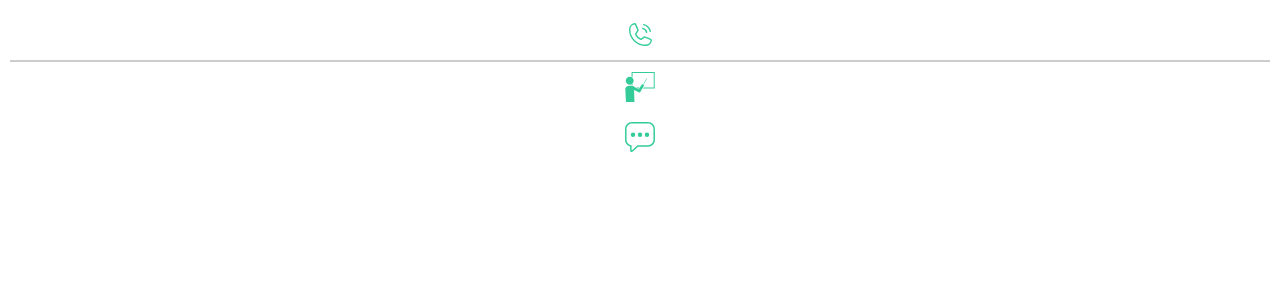
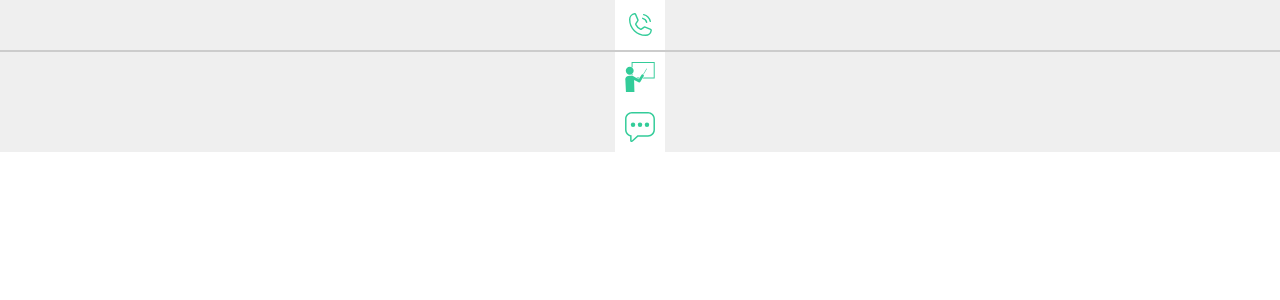
Before and after one commit to Hiroto2002/STECH_TEAM5, a Next.js app in the folder frontend/: page /videocall in a window 1280 px wide. Shown: the top 300 px of the page. Built offline with nearby package versions, Linux system fonts and the light colour scheme.

Commit message:
feat:build error

```diff
--- a/frontend/src/app/chat/page.tsx
+++ b/frontend/src/app/chat/page.tsx
@@ -1,7 +1,7 @@
 'use client'
 
+import React, { useEffect, useRef, useState } from 'react'
 import { SideBar } from '@/components/SideBar'
-import React, { useEffect, useRef, useState } from 'react'
 
 const Chat = () => {
   const socketRef = useRef<WebSocket>()
@@ -58,7 +58,7 @@ const Chat = () => {
   }, [])
 
   return (
-    <div style={{display:"flex"}}>
+    <div style={{ display: 'flex' }}>
       <SideBar />
       <h1>WebSocket is connected : {`${isConnected}`}</h1>
       <input type="text" name="socketData" ref={inputRef} />
--- a/frontend/src/app/page.tsx
+++ b/frontend/src/app/page.tsx
@@ -1,14 +1,13 @@
 'use client'
+import { Button } from './_components/Button'
 import { NAV_BUTTONS } from '@/constant/NAV_BUTTONS'
 // import dynamic from 'next/dynamic'
-import { Button } from './_components/Button'
 
 // const Videocall = dynamic(() => import('../components/AgoraTest'), {
 //   ssr: false,
 // })
 
 export default function Home() {
-
   return (
     <div
       style={{
--- a/frontend/src/app/videocall/page.tsx
+++ b/frontend/src/app/videocall/page.tsx
@@ -1,7 +1,7 @@
+import React from 'react'
 import { SideBar } from '@/components/SideBar'
-import React from 'react'
 
- const VideoCall = () => {
+const VideoCall = () => {
   return (
     <div>
       <SideBar />
--- a/frontend/src/app/whiteboard/page.tsx
+++ b/frontend/src/app/whiteboard/page.tsx
@@ -1,6 +1,6 @@
 'use client'
+import dynamic from 'next/dynamic'
 import { SideBar } from '@/components/SideBar'
-import dynamic from 'next/dynamic'
 
 const WhiteBoard = dynamic(() => import('./_components/WhiteBoard'), {
   ssr: false,
@@ -9,7 +9,7 @@ const WhiteBoard = dynamic(() => import('./_components/WhiteBoard'), {
 export default function Page() {
   return (
     <>
-      <SideBar/>
+      <SideBar />
       <WhiteBoard />
     </>
   )
--- a/frontend/src/components/SideBar.tsx
+++ b/frontend/src/components/SideBar.tsx
@@ -1,7 +1,6 @@
 'use client'
 import React from 'react'
-import { useRouter } from 'next/navigation'
-import { usePathname } from 'next/navigation'
+import { useRouter, usePathname } from 'next/navigation'
 import { NAV_BUTTONS } from '@/constant/NAV_BUTTONS'
 
 export const SideBar = () => {
@@ -14,7 +13,7 @@ export const SideBar = () => {
   const sortNav = NAV_BUTTONS.sort((a) => {
     if (IsActive(a.href)) {
       return -1
-    }else{
+    } else {
       return 0
     }
   })
@@ -26,27 +25,30 @@ export const SideBar = () => {
         flexDirection: 'column',
         background: '#fff',
         height: '100vh',
-        padding: 10,
       }}
     >
       {sortNav.map((button) => (
-        <div
+        <button
           key={button.title}
           onClick={() => handlePushRouter(button.href)}
           style={
-            IsActive(button.href)?{
+            IsActive(button.href)
+              ? {
                   cursor: 'pointer',
                   display: 'flex',
                   flexDirection: 'column',
                   alignItems: 'center',
                   gap: 15,
+                  border: 'none',
                   borderBottom: '2px solid #ccc',
-            }:{
+                }
+              : {
                   cursor: 'pointer',
                   display: 'flex',
                   flexDirection: 'column',
                   alignItems: 'center',
                   gap: 15,
+                  border: 'none',
                 }
           }
         >
@@ -58,11 +60,12 @@ export const SideBar = () => {
               justifyContent: 'center',
               alignItems: 'center',
               backgroundColor: '#fff',
+              padding: 10,
             }}
           >
             <img src={button.src} width={30} height={30} alt="button" />
           </div>
-        </div>
+        </button>
       ))}
     </div>
   )
--- a/frontend/src/constant/NAV_BUTTONS.ts
+++ b/frontend/src/constant/NAV_BUTTONS.ts
@@ -1,4 +1,4 @@
-export const  NAV_BUTTONS = [
+export const NAV_BUTTONS = [
   {
     title: 'whiteboard',
     href: '/whiteboard',
```
Lines whose indentation alone changed are shown as unchanged.
